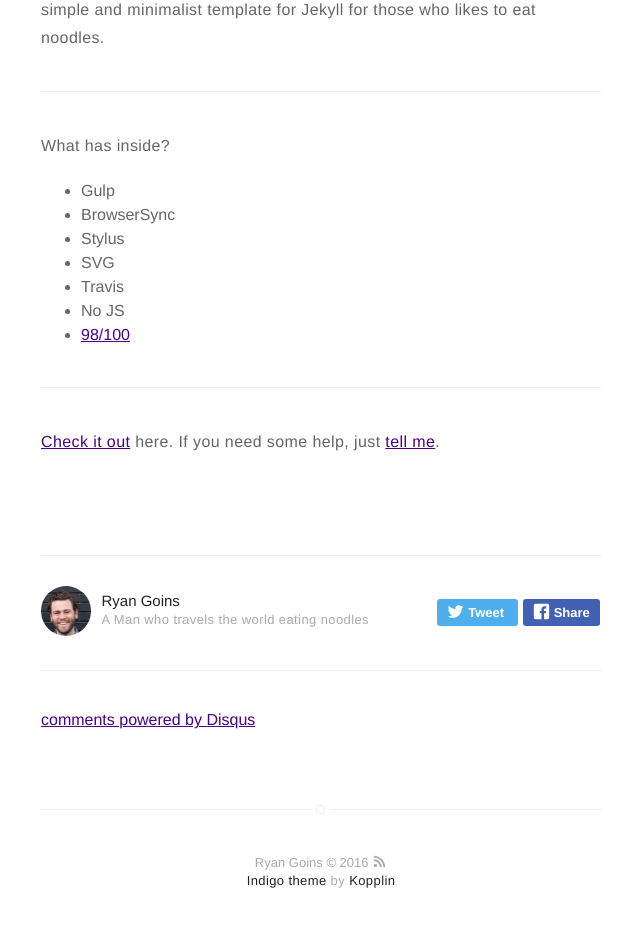
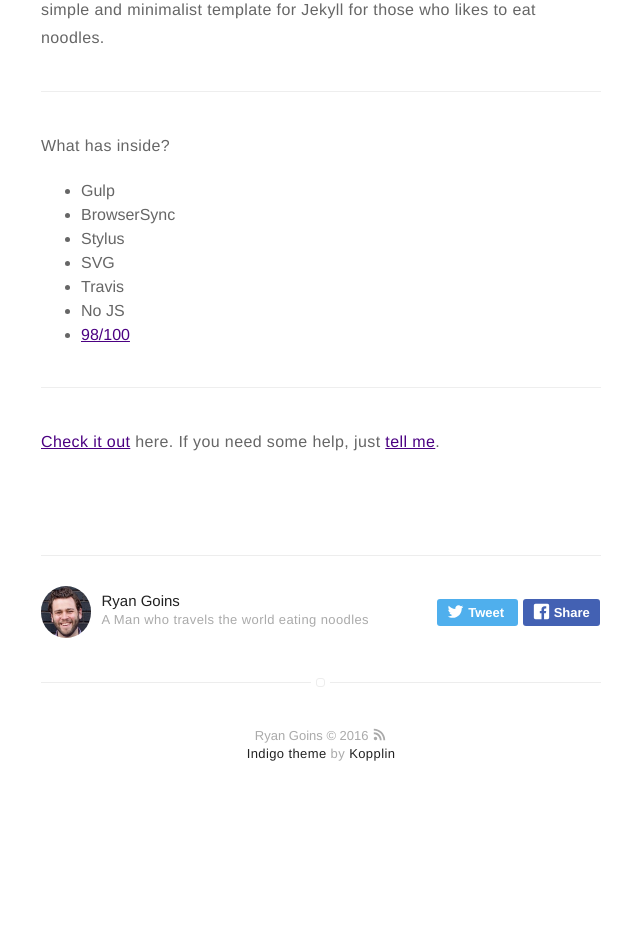
Before and after one commit to ryangoins/ryangoins.github.io, a Jekyll site: the page built from _posts/2016-01-23-indigo-jekyll-theme.markdown, in a window 1280 px wide. Shown: the part 806-1758 px from the top of the page, without its empty margins (319-959 px from the left). Built offline with Jekyll 4.4.1, drawn with Linux system fonts in a browser that asks for light colours; comment, search, counter and statistics services are not loaded; after the commit the page ends 1631 px from its top, so only the background shows below that; part of the change alters nothing that is shown.

```diff
--- a/_config.yml
+++ b/_config.yml
@@ -26,7 +26,7 @@ highlighter: rouge
 # analytics-piwik-id: 1
 
 # if you don't want comments in your posts, set to false
-disqus: fasle
+disqus: false
 
 # if you don't have any of social below, comment the line
 facebook: ryancgoins
```
Also changed, not shown: assets/images/profile.jpg.
